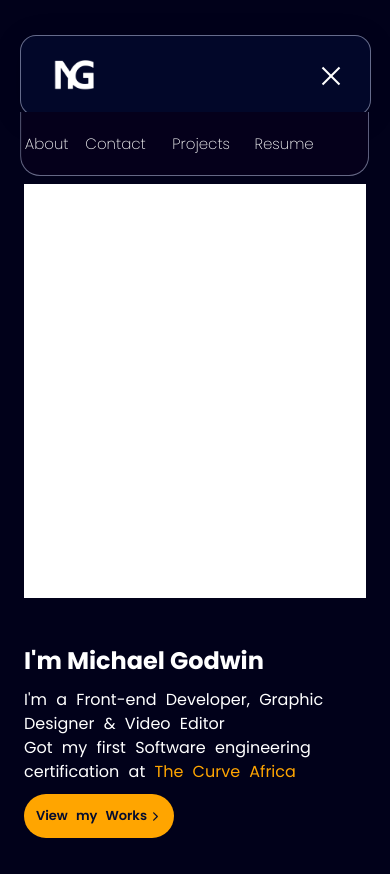
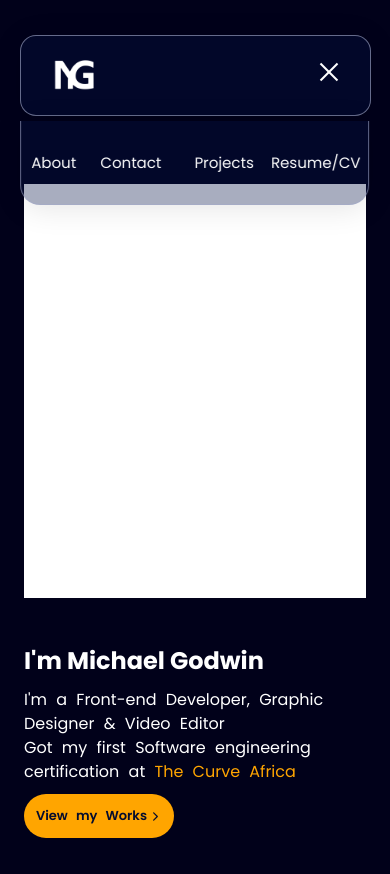
Before and after one commit to Lordmichael1/My-Portfolio, a React (Vite) app: page / in a window 390 px wide. Both pictures are taken after a click on the button 330 px from the left and 75 px from the top of the page. Built offline with nearby package versions, Linux system fonts and the light colour scheme.

Commit message:
fixed responsiveness on the header

```diff
--- a/src/Components/Header/Header.css
+++ b/src/Components/Header/Header.css
@@ -36,9 +36,8 @@
     height: 100%;
     /* background-color: aqua; */
     display: flex;
-    justify-content: space-around;
     align-items: center;
-    font-weight: 200;
+    font-weight: 400;
     font-size: 15px;
 
 }
@@ -74,7 +73,6 @@
 }
 
 .hamburger div {
-    background-color: white;
     height: 4px;
     width: 100%;
     transition: all 0.3s ease-in-out;
@@ -90,29 +88,34 @@
     .nav {
         display: none;
         width: 100%;
-        height: auto;
+        height: 10vh;
+        justify-content: space-between;
+        padding-inline: 20px;
         flex-direction: row;
         align-items: center;
-        justify-content: space-around;
-        gap: 15px;
-        background: rgb(5, 0, 27);
+        gap: 20px;
+        background: rgba(8, 21, 73, 0.35);
+        border-radius: 16px;
+        box-shadow: 0 4px 30px rgba(0, 0, 0, 0.1);
+        backdrop-filter: blur(5.4px);
+        -webkit-backdrop-filter: blur(5.4px);
         border: 1px solid rgba(164, 171, 201, 0.61);
         border-top: none;
         border-radius: 0px 0px 20px 20px;
-        padding: 20px;
         position: absolute;
-        top: 9vh;
-        right: 0;
+        top: 10vh;
         left: 10%;
         transform: translateX(-50%) translateY(0);
-        z-index: 5;
     }
 
     .nav a {
         text-decoration: none;
         color: white;
         display: flex;
+        justify-content: center;
+        margin-left: 4%;
         transform: translateX(-50%);
+
     }
 
     .nav a.active {
@@ -123,16 +126,6 @@
         opacity: 1;
     }
 
-    /* Show hamburger icon */
-    .hamburger {
-        display: flex;
-        position: absolute;
-        right: 50px;
-        top: 15px;
-        z-index: 11;
-    }
-
-    /* Show nav when mobile menu is active */
     .nav.active {
         display: flex;
         transform: translateX(-10%);
@@ -147,24 +140,15 @@
     .subHeader {
         padding-inline: 15px;
     }
+
+    .hamburger {
+        display: block;
+        position: absolute;
+        top: 15%;
+        right: 10%;
+    }
 }
 
-/* Animation for hamburger menu (transition effect) */
-.nav.active + .hamburger div:nth-child(1) {
-    transform: rotate(45deg);
-    position: relative;
-    top: 6px;
-}
-
-.nav.active + .hamburger div:nth-child(2) {
-    opacity: 0;
-}
-
-.nav.active + .hamburger div:nth-child(3) {
-    transform: rotate(-45deg);
-    position: relative;
-    top: -6px;
-}
 
 .logo {
     width: 25%;
--- a/src/Components/Header/Header.jsx
+++ b/src/Components/Header/Header.jsx
@@ -23,7 +23,7 @@ const Header = () => {
         </div>
 
         {/* Hamburger menu */}
-        <div>
+        <div className='hamburger'>
           <Hamburger toggled={menuOpen} toggle={toggleMenu} size={24} color="white" />
         </div>
 
@@ -32,7 +32,7 @@ const Header = () => {
           <Link to="/about" className={location.pathname === '/about' ? 'active' : ''}>About</Link>
           <Link to="/contact" className={location.pathname === '/contact' ? 'active' : ''}>Contact</Link>
           <Link to="/projects"  className={location.pathname === '/projects' ? 'active' : ''}>Projects</Link>
-          <Link to="/resume" className={location.pathname === '/resume' ? 'active' : ''}>Resume</Link>
+          <Link to="/resume" className={location.pathname === '/resume' ? 'active' : ''}>Resume/CV</Link>
         </div>
       </div>
     </div>
```
